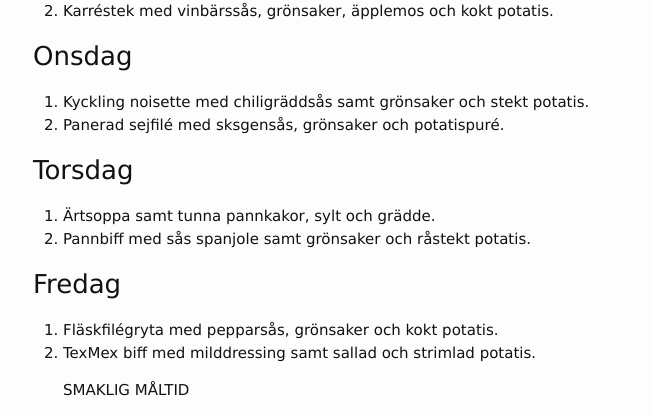
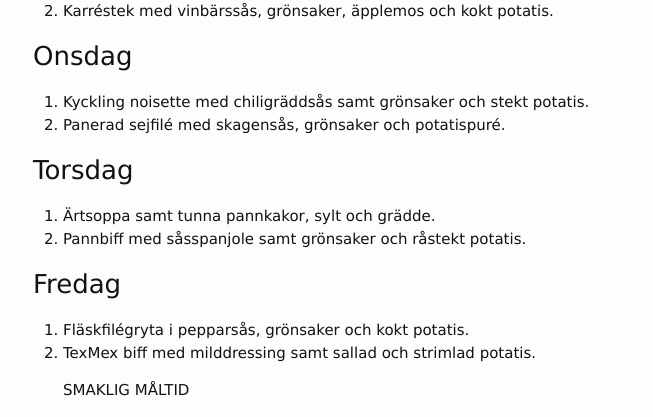
Before and after one commit to FarInn62/farinn62.github.io, a Jekyll site: the page built from lunch.md, in a window 1280 px wide. Shown: the part 353-770 px from the top of the page, without its empty margins (237-890 px from the left). Built offline with Jekyll 4.4.1, drawn with Linux system fonts in a browser that asks for light colours.

Commit message:
Update lunch.md

```diff
--- a/lunch.md
+++ b/lunch.md
@@ -19,14 +19,14 @@ Alla rätter: 90:- Take away: 75:-
 
 ### Onsdag
 1. Kyckling noisette med chiligräddsås samt grönsaker och stekt potatis.
-2. Panerad sejfilé med sksgensås, grönsaker och potatispuré.
+2. Panerad sejfilé med skagensås, grönsaker och potatispuré.
 
 ### Torsdag
 1. Ärtsoppa samt tunna pannkakor, sylt och grädde.
-2. Pannbiff med sås spanjole samt grönsaker och råstekt potatis.
+2. Pannbiff med såsspanjole samt grönsaker och råstekt potatis.
 
 ### Fredag
-1. Fläskfilégryta med pepparsås, grönsaker och kokt potatis.
+1. Fläskfilégryta i pepparsås, grönsaker och kokt potatis.
 2. TexMex biff med milddressing samt sallad och strimlad potatis.
 
    SMAKLIG MÅLTID
```
